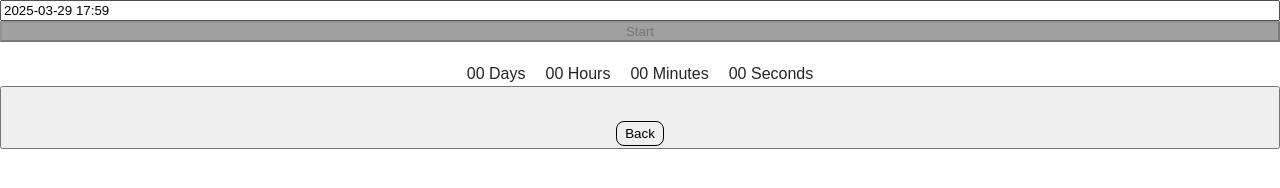
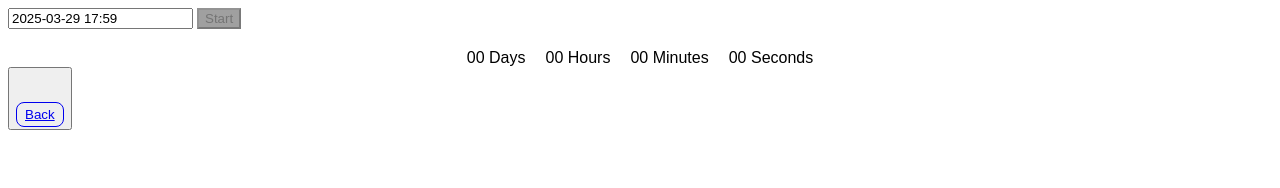
Before and after one commit to SelenaAnya/goit-js-hw-10, a website built with Vite: page src/1-timer.html in a window 1280 px wide. Built offline with nearby package versions, Linux system fonts and the light colour scheme.

Commit message:
2903 2000

```diff
--- a/src/1-timer.html
+++ b/src/1-timer.html
@@ -6,7 +6,7 @@
     <title>Timer</title>
     <link rel="stylesheet" href="https://cdn.jsdelivr.net/npm/flatpickr/dist/flatpickr.min.css">
     <script src="https://cdn.jsdelivr.net/npm/flatpickr"></script>
-    <link rel="stylesheet" href="./css/styles.css">
+    <link rel="stylesheet" href="./css/back-link.css">
 </head>
 <body>
   <input type="text" id="datetime-picker" />
```
Also changed, not shown: src/2-snackbar.html (+1 -1 lines).
